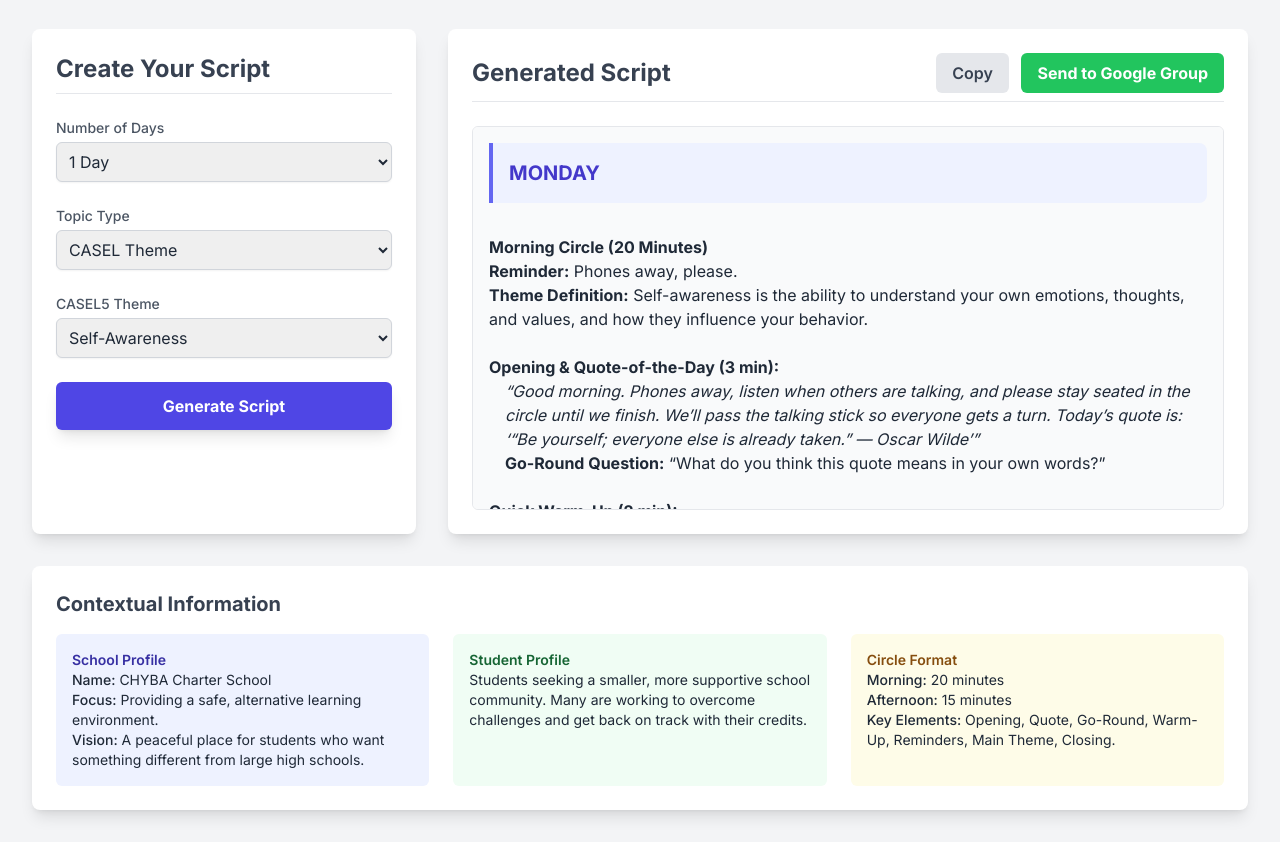
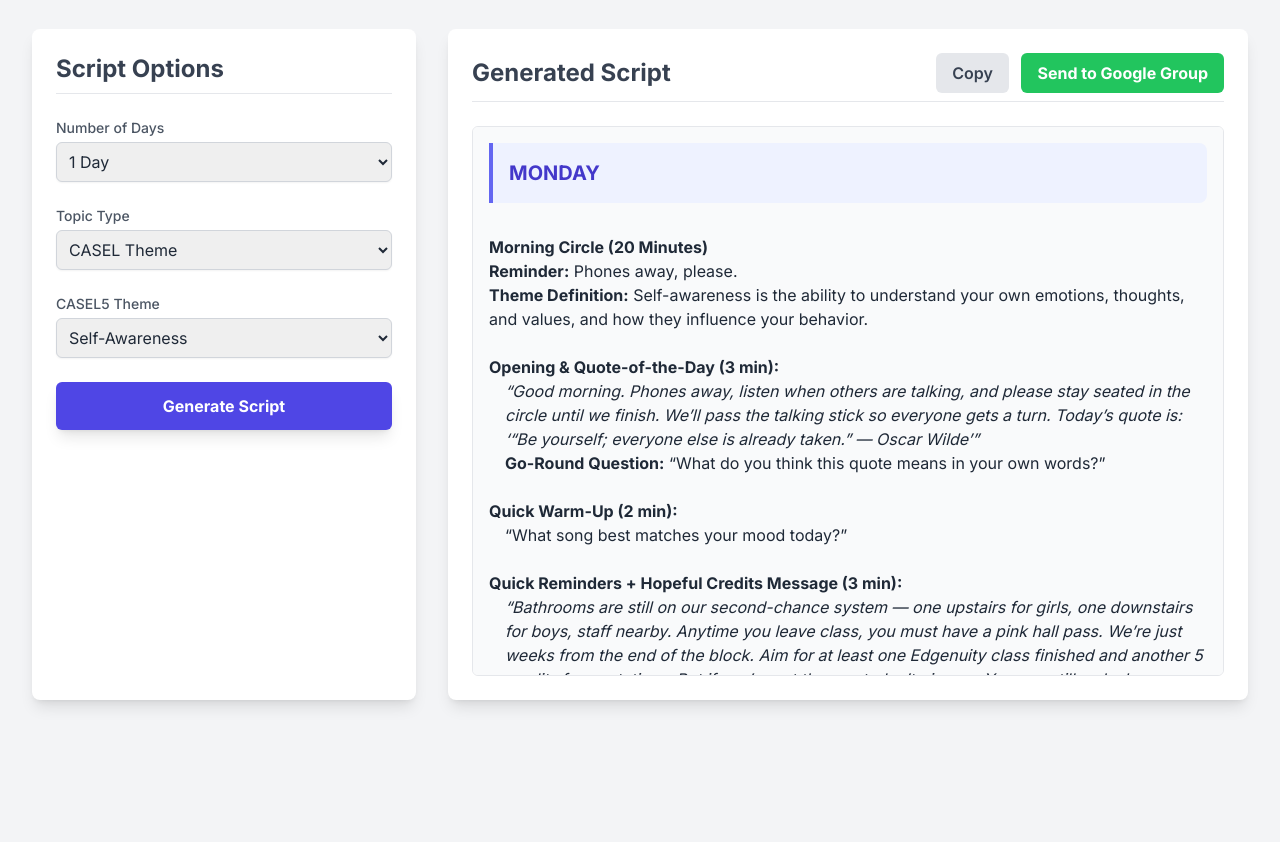
Before and after one commit to bcummings-chybacharter/Community-Circle-Script, a plain HTML site: page index.html in a window 1280 px wide. Shown: the part 107-949 px from the top of the page. After the commit the page ends 839 px from the top, so only its background shows below. Drawn offline with nearby package versions, Linux system fonts and the light colour scheme.

Commit message:
Update index.html

```diff
--- a/index.html
+++ b/index.html
@@ -33,7 +33,7 @@
         <div class="grid grid-cols-1 lg:grid-cols-3 gap-8">
             <!-- Left Column: Input Form -->
             <div class="lg:col-span-1 bg-white p-6 rounded-lg shadow-lg">
-                <h2 class="text-2xl font-bold mb-6 text-gray-700 border-b pb-2">Create Your Script</h2>
+                <h2 class="text-2xl font-bold mb-6 text-gray-700 border-b pb-2">Script Options</h2>
 
                 <div class="space-y-6">
                     <div>
@@ -97,33 +97,10 @@
                         <button id="sendEmailBtn" class="bg-green-500 text-white font-bold py-2 px-4 rounded-md hover:bg-green-600 transition duration-300 ease-in-out">Send to Google Group</button>
                     </div>
                 </div>
-                <div id="scriptOutput" class="prose max-w-none h-96 overflow-y-auto p-4 border rounded-md bg-gray-50 themed-scrollbar">
+                <div id="scriptOutput" class="prose max-w-none h-[550px] overflow-y-auto p-4 border rounded-md bg-gray-50 themed-scrollbar">
                     <p class="text-gray-500">Your generated community circle script will appear here. Configure the options on the left and click "Generate Script".</p>
                 </div>
                  <div id="copy-message" class="text-green-600 text-sm mt-2 font-medium hidden">Copied to clipboard!</div>
-            </div>
-        </div>
-
-        <!-- Contextual Info Section -->
-        <div class="mt-8 bg-white p-6 rounded-lg shadow-lg">
-            <h3 class="text-xl font-bold text-gray-700 mb-4">Contextual Information</h3>
-            <div class="grid grid-cols-1 md:grid-cols-2 lg:grid-cols-3 gap-6 text-sm">
-                <div class="bg-indigo-50 p-4 rounded-md">
-                    <h4 class="font-semibold text-indigo-800">School Profile</h4>
-                    <p><span class="font-medium">Name:</span> CHYBA Charter School</p>
-                    <p><span class="font-medium">Focus:</span> Providing a safe, alternative learning environment.</p>
-                    <p><span class="font-medium">Vision:</span> A peaceful place for students who want something different from large high schools.</p>
-                </div>
-                <div class="bg-green-50 p-4 rounded-md">
-                    <h4 class="font-semibold text-green-800">Student Profile</h4>
-                    <p>Students seeking a smaller, more supportive school community. Many are working to overcome challenges and get back on track with their credits.</p>
-                </div>
-                <div class="bg-yellow-50 p-4 rounded-md">
-                    <h4 class="font-semibold text-yellow-800">Circle Format</h4>
-                     <p><span class="font-medium">Morning:</span> 20 minutes</p>
-                    <p><span class="font-medium">Afternoon:</span> 15 minutes</p>
-                    <p><span class="font-medium">Key Elements:</span> Opening, Quote, Go-Round, Warm-Up, Reminders, Main Theme, Closing.</p>
-                </div>
             </div>
         </div>
     </div>
```
